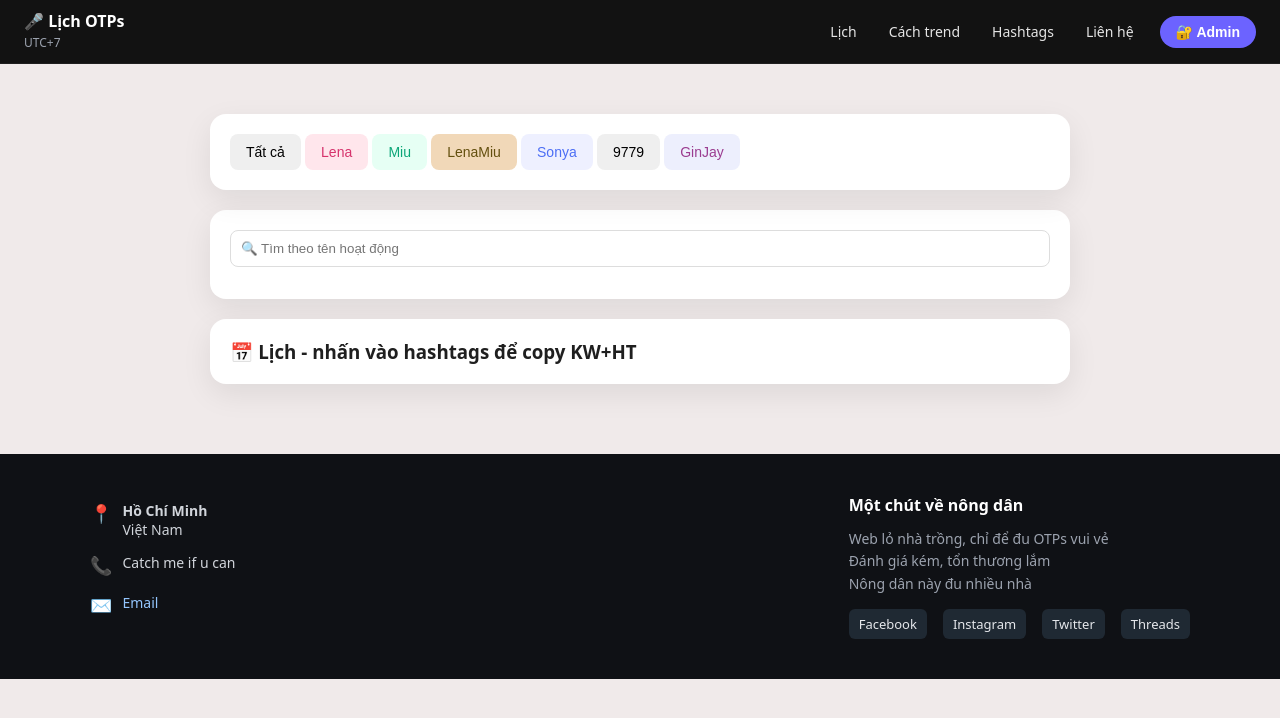
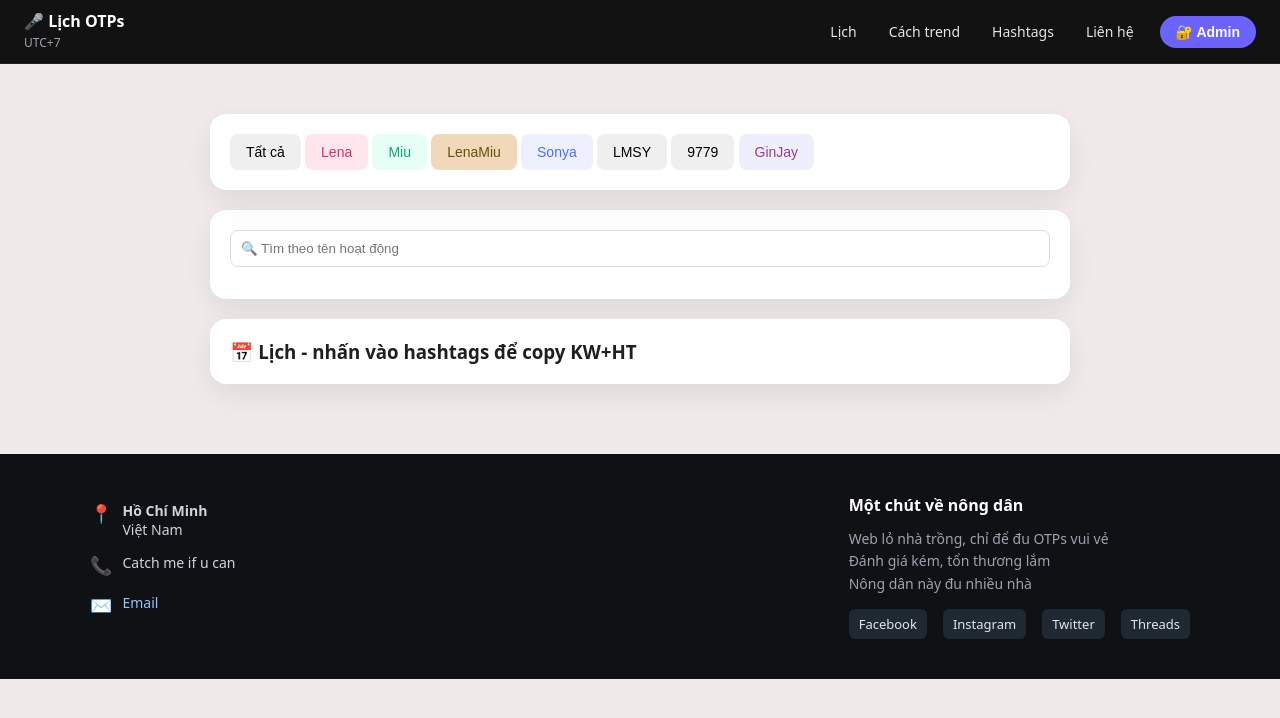
Before and after one commit to dnthn164/lmschedule, a plain HTML site: page index.html in a window 1280 px wide. Drawn offline with Linux system fonts and the light colour scheme; no server answers.

Commit message:
Update index.html

```diff
--- a/index.html
+++ b/index.html
@@ -60,6 +60,7 @@
       <option value="Lena">Lena</option>
       <option value="Miu">Miu</option>
       <option value="LenaMiu">LenaMiu</option>
+      <option value="LMSY">LMSY</option>
       <option value="Sonya">Sonya</option>
       <option value="KaoJaneJaneKao">9779</option>
       <option value="GinJay">GinJay</option>
@@ -80,6 +81,7 @@
     <button onclick="setMemberFilter('Miu')" class="btnMiu">Miu</button>
     <button onclick="setMemberFilter('LenaMiu')" class="btnLenaMiu">LenaMiu</button>
     <button onclick="setMemberFilter('Sonya')" class="btnSonya">Sonya</button>
+    <button onclick="setMemberFilter('LMSY')" class="btnLMSY">LMSY</button>
     <button onclick="setMemberFilter('KaoJaneJaneKao')" class="btnKaoJane">9779</button>
     <button onclick="setMemberFilter('GinJay')" class="btnGinJay">GinJay</button>
   </div>
```
